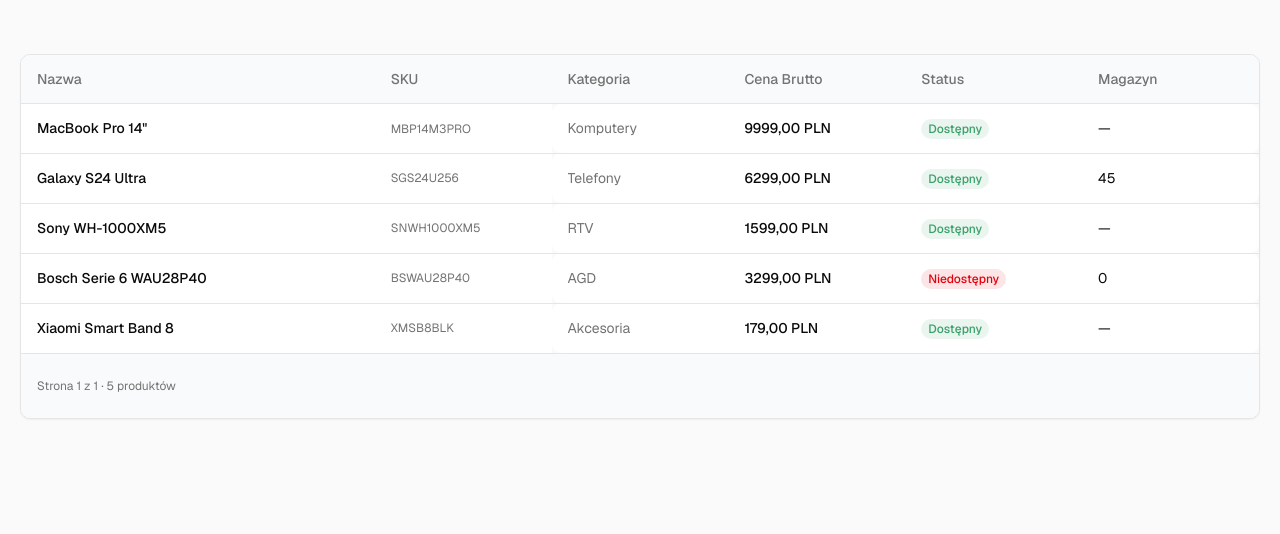
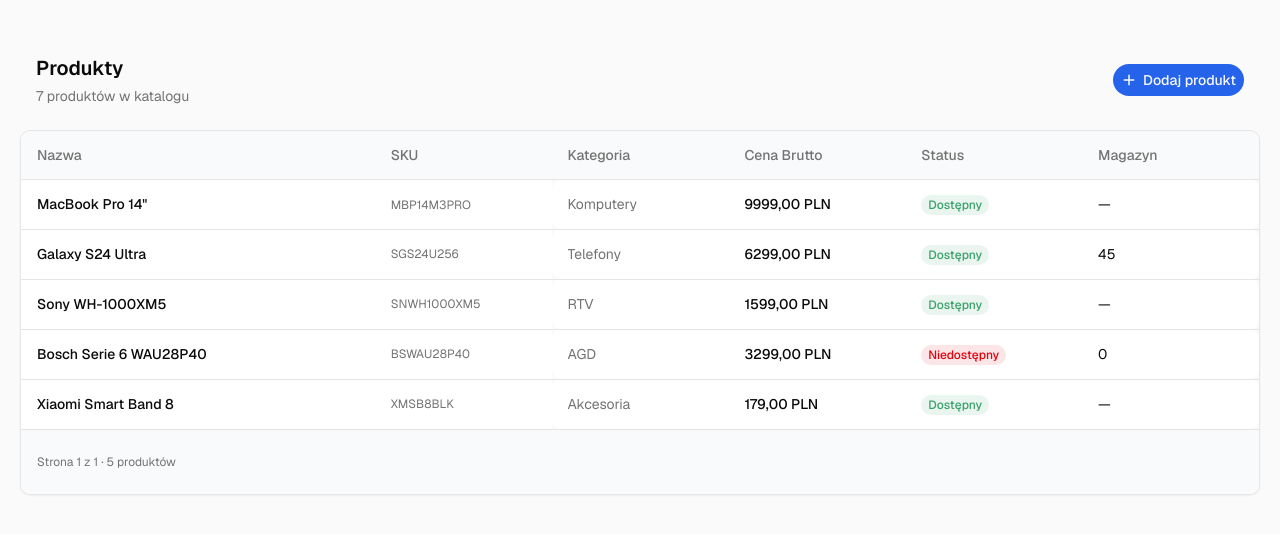
Before and after one commit to zyzik1248/lista-produktow, a Next.js app: page / in a window 1280 px wide. Shown: the top 534 px of the page. Built offline with nearby package versions, Linux system fonts and the light colour scheme; no server answers.

Commit message:
add header

```diff
--- a/app/page.tsx
+++ b/app/page.tsx
@@ -1,9 +1,10 @@
-import ProductTable from "@/components/products/ProductTable";
+import ProductTable from "@/components/products/table/ProductTable";
 import { getProducts } from "@/lib/api/products";
 import { SearchParams } from "nuqs";
 import { NuqsAdapter } from "nuqs/adapters/react";
 import { searchParamsCache } from "./searchParams";
 import { notFound } from "next/navigation";
+import ProductHeader from "@/components/products/ProductHeader";
 
 type PageProps = {
   searchParams: Promise<SearchParams>
@@ -21,6 +22,7 @@
 
   return (
     <NuqsAdapter>
+      <ProductHeader/>
       <ProductTable products={products} page={page} totalPages={totalPages} />
     </NuqsAdapter>
   );
--- /dev/null
+++ b/components/products/ProductHeader.tsx
@@ -0,0 +1,14 @@
+import Image from "next/image";
+import { Button } from "../ui/button";
+
+export default function ProductHeader() {
+    return (
+        <div className="flex justify-between items-center px-4 pb-6">
+            <div>
+                <h1 className="pb-xs text-xl font-semibold">Produkty</h1>
+                <p className="text-sm text-muted-foreground">7 produktów w katalogu</p>
+            </div>
+            <Button className="text-sm py-4 cursor-pointer px-[0.5rem] text-primary-foreground bg-[#2563EB] border-0 rounded-[50px] hover:bg-[#2563EB]"> <Image src="/Plus.png" alt="plus" width={16} height={16}/> Dodaj produkt</Button>
+        </div>
+    )
+}
--- a/components/products/ProductTableCell.tsx
+++ b/components/products/table/ProductTableCell.tsx
@@ -1,4 +1,4 @@
-import { TableCell } from "../ui/table";
+import { TableCell } from "../../ui/table";
 
 export default function ProductTableCell({
     children,
--- a/components/products/pagination/ProductPagination.tsx
+++ b/components/products/table/pagination/ProductPagination.tsx
@@ -1,4 +1,4 @@
-import { Pagination, PaginationContent, PaginationEllipsis, PaginationItem, PaginationLink, PaginationNext, PaginationPrevious } from "../../ui/pagination";
+import { Pagination, PaginationContent, PaginationEllipsis, PaginationItem, PaginationNext, PaginationPrevious } from "../../../ui/pagination";
 import ProductPaginationLink from "./ProductPaginationLink";
 
 type ProductPaginationProps = {
```
Also changed, not shown: components/products/table/AvailabilityStatus.tsx (renamed from components/products/AvailabilityStatus.tsx), components/products/table/ProductTable.tsx (renamed from components/products/ProductTable.tsx), components/products/table/ProductTableHead.tsx (renamed from components/products/ProductTableHead.tsx), components/products/table/pagination/ProductPaginationLink.tsx (renamed from components/products/pagination/ProductPaginationLink.tsx), public/Plus.png (added).
